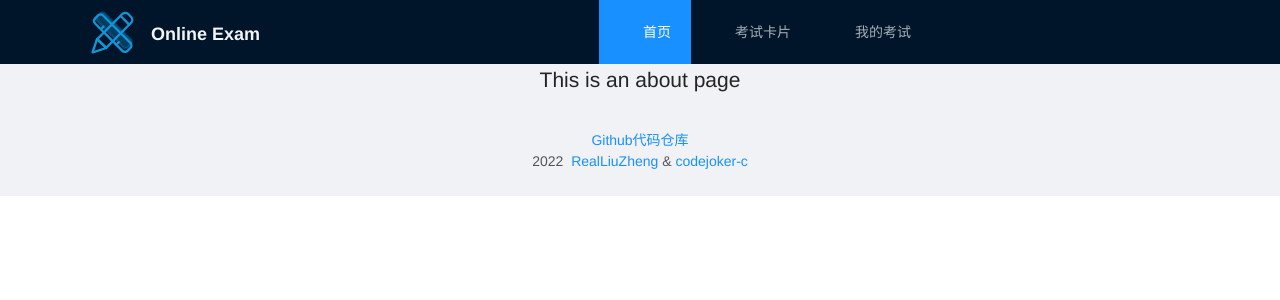
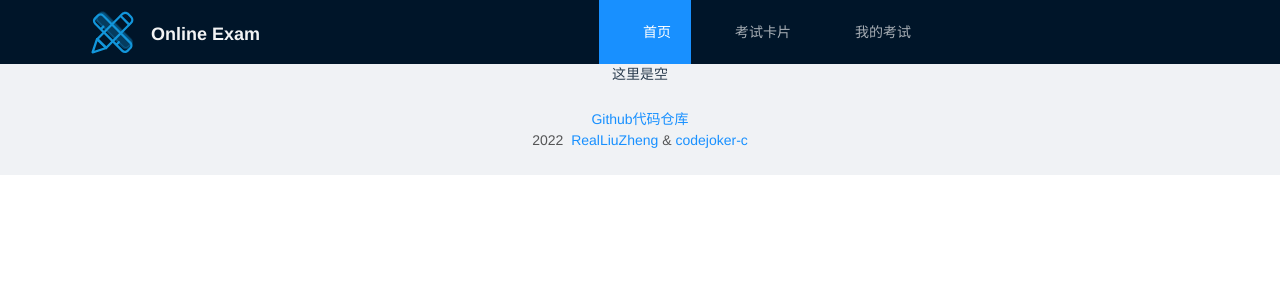
Before and after one commit to Raxio-Z/web_exam_project, a Vue app in the folder frontend/: page /myExam in a window 1280 px wide. Shown: the top 300 px of the page. Built offline with nearby package versions, Linux system fonts and the light colour scheme.

Commit message:
首页样式update

```diff
--- a/frontend/src/Layouts/BasicLayout.vue
+++ b/frontend/src/Layouts/BasicLayout.vue
@@ -22,7 +22,7 @@
 
         </a-menu-item>
         <a-menu-item key="2">
-          <router-link to="{name:'examList'}">
+          <router-link :to="{name:'examList'}">
             <div class="exam-list">
               <a-icon type="appstore"/>
               <span>考试卡片</span>
@@ -30,7 +30,7 @@
           </router-link>
         </a-menu-item>
         <a-menu-item key="3">
-          <router-link to="{name:'myExam'}">
+          <router-link :to="{name:'myExam'}">
             <div class="my-exam">
               <a-icon type="book"/>
               <span>我的考试</span>
--- /dev/null
+++ b/frontend/src/components/exam/ExamList.vue
@@ -0,0 +1,15 @@
+<template>
+  <div>
+    这里是空
+  </div>
+</template>
+
+<script>
+export default {
+  name: "ExamList"
+}
+</script>
+
+<style scoped>
+
+</style>
--- /dev/null
+++ b/frontend/src/components/exam/MyExam.vue
@@ -0,0 +1,15 @@
+<template>
+<div>
+  这里是空
+</div>
+</template>
+
+<script>
+export default {
+  name: "MyExam"
+}
+</script>
+
+<style scoped>
+
+</style>
--- a/frontend/src/router/index.js
+++ b/frontend/src/router/index.js
@@ -23,12 +23,12 @@ const routes = [
       {
         path:'examList',
         name:'examList',
-        component: () => import(/* webpackChunkName: "about" */ '../views/AboutView.vue')
+        component: () => import(/* webpackChunkName: "about" */ '../components/exam/ExamList')
       },
       {
         path:'myExam',
         name:'myExam',
-        component: () => import(/* webpackChunkName: "about" */ '../views/AboutView.vue')
+        component: () => import(/* webpackChunkName: "about" */ '../components/exam/MyExam')
       }
     ]
 
```
